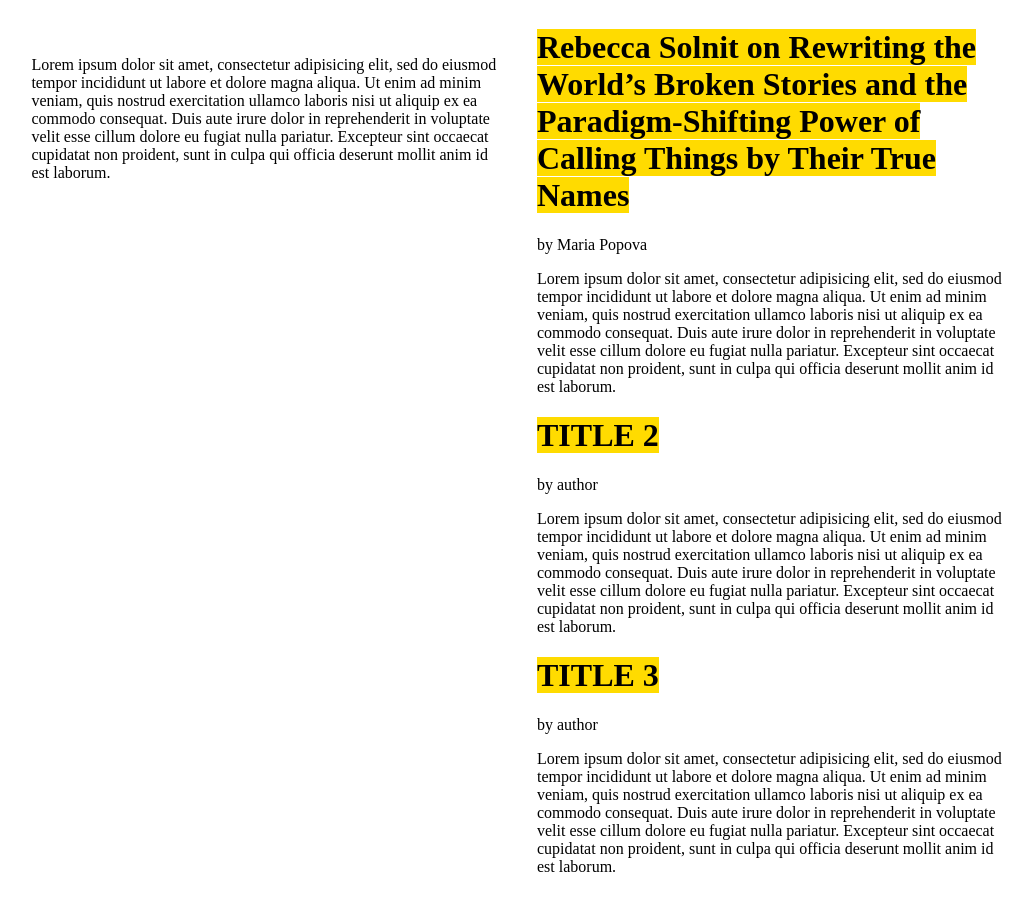
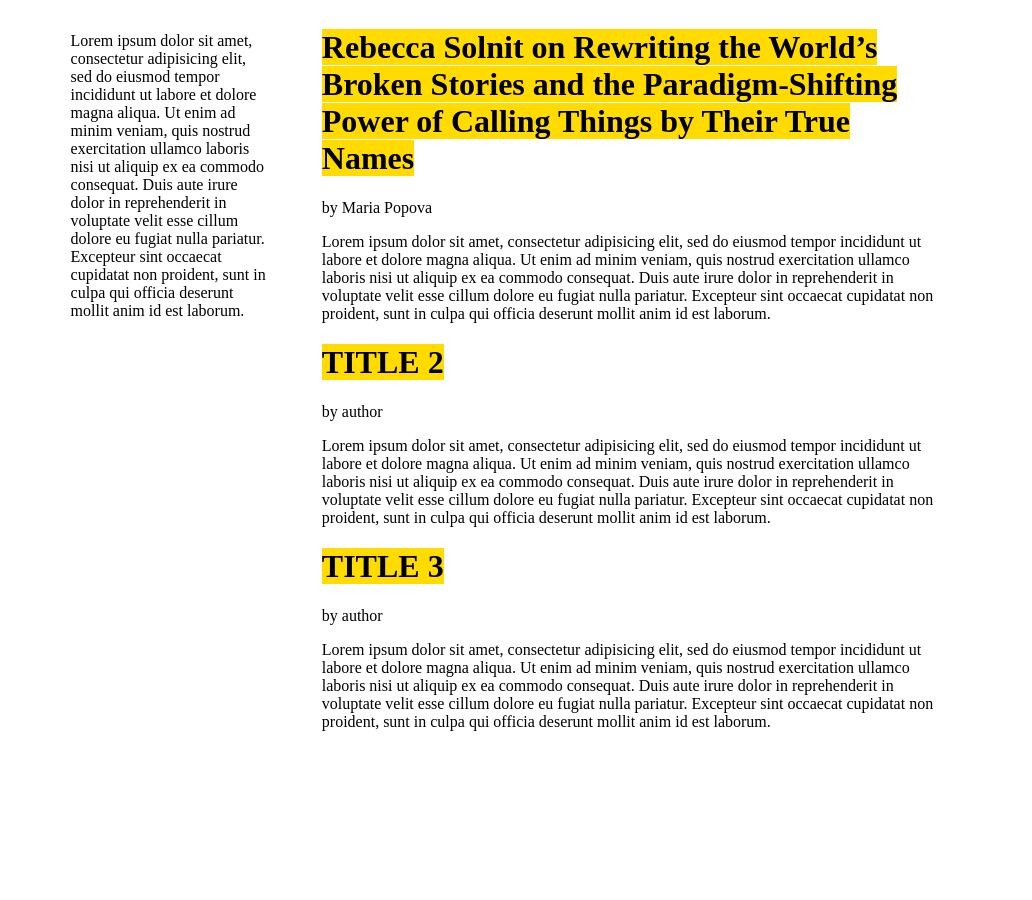
Before and after one commit to Eucile/brain-pickings, an Angular app: page / in a window 1280 px wide. Shown: the whole page, without its empty margins (135-1167 px from the left). After the commit the page ends 800 px from the top, so only its background shows below. Built offline with nearby package versions, Linux system fonts and the light colour scheme.

Commit message:
reconsider if informing main articles via a constructor makes sense

```diff
--- a/src/app/app.component.css
+++ b/src/app/app.component.css
@@ -7,10 +7,12 @@
   display: flex;
   flex-direction: row;
   justify-content: center;
-  width: 80%;
+  width: 70%;
   margin: 0 auto;
 }
 
 .sidebar {
- margin: 2em;
+ margin-right: 3em;
+ padding: .5em;
+ width: 100%;
 }
```
